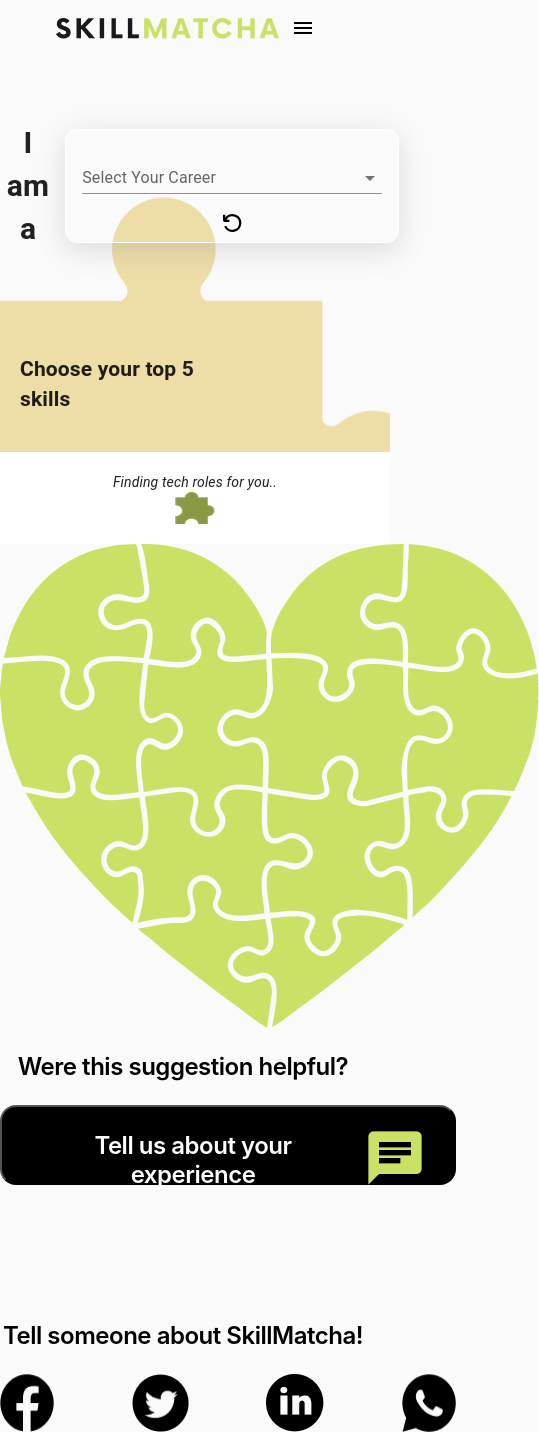
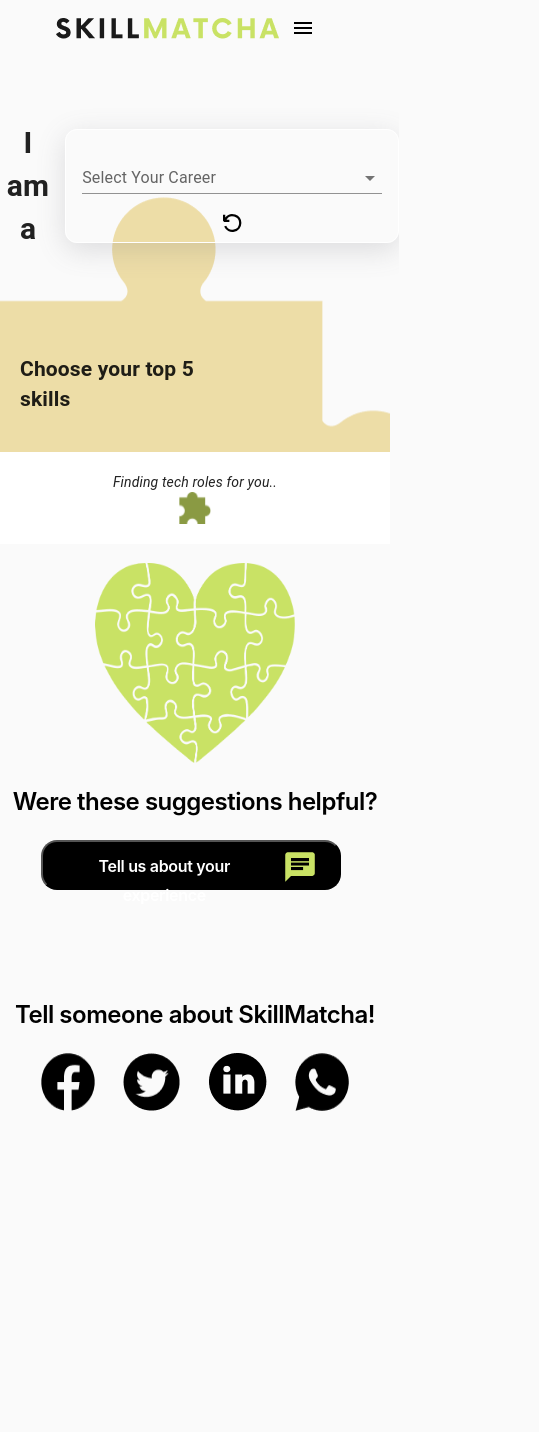
Before and after one commit to Co-Lab-You-Belong-in-Tech/skill-development, a React (Create React App) app: page / in a window 390 px wide. Shown: the whole page, 539 px wide, since content can reach past the window. After the commit the page ends 1111 px from the top, so only its background shows below. Built offline with nearby package versions, Linux system fonts and the light colour scheme.

Commit message:
Footer mobile version and loading animation

```diff
--- /dev/null
+++ b/src/components/Footer/index.tsx
@@ -0,0 +1,62 @@
+import React, { FunctionComponent } from "react";
+import {
+  useMediaQuery,useTheme
+} from "@material-ui/core";
+import rightImage from "../../assets/right_group.png";
+import leftImage from "../../assets/left_group.png";
+import facebookIcon from "../../assets/facebook.png";
+import twitterIcon from "../../assets/twitter.png";
+import linkedinIcon from "../../assets/linkedIn.png";
+import whatsappIcon from "../../assets/whatsapp.png";
+import chatGreen from "../../assets/chat_green.png";
+import mobileImage from "../../assets/mobile_footer.png"
+
+
+
+const Footer: FunctionComponent = () => {
+  const theme = useTheme();
+    const isMobile = useMediaQuery(theme.breakpoints.down("md"));
+    return (
+    <div>
+       {isMobile? (<footer>
+
+        <img src={mobileImage}  width="200"
+     height="200"  alt="left" />
+        <div>
+          <p>Were these suggestions helpful?</p>
+          <button className="footer-btn">
+            Tell us about your experience <img src={chatGreen} width="30" height="30" alt="mail" />
+          </button>
+          <p>Tell someone about SkillMatcha!</p>
+          <div className="icon-grp">
+            <img src={facebookIcon} alt="facebook" />
+            <img src={twitterIcon} alt="twitter" />
+            <img src={linkedinIcon} alt="linkedIn" />
+            <img src={whatsappIcon} alt="whatsapp" />
+          </div>
+        </div>
+            </footer>):(<footer>
+
+        <img src={leftImage} alt="left" />
+        <div>
+          <p>Were these suggestions helpful?</p>
+          <button className="footer-btn">
+            Tell us about your experience <img src={chatGreen} alt="mail" />
+          </button>
+          <p>Tell someone about SkillMatcha!</p>
+          <div className="icon-grp">
+            <img src={facebookIcon} alt="facebook" />
+            <img src={twitterIcon} alt="twitter" />
+            <img src={linkedinIcon} alt="linkedIn" />
+            <img src={whatsappIcon} alt="whatsapp" />
+          </div>
+        </div>
+        <img src={rightImage} alt="right" />
+            </footer>)}
+            </div>
+
+    )
+
+}
+
+export default Footer;
--- a/src/index.css
+++ b/src/index.css
@@ -113,31 +113,42 @@
   justify-content: center;
   padding: 20px;
 }
-.loading-img{
+.loading-img {
   animation-name: my-animation;
-  animation-duration: 1s;
-  animation-direction: alternate;
-  animation-iteration-count: infinite;
-  animation-timing-function: linear;
   width: 32px;
   height: 32px;
-  left: 0;
-  right: 0;
+  position: relative;
+  animation: my-animation 6s;
+  animation-direction: alternate;
+  animation-iteration-count: 6;
   margin-left: auto;
   margin-right: auto;
 }
 
 @keyframes my-animation {
-  from {
-    width: 32px;
-    top: 10px;
+  0% {
+    left: 0px;
+    top: 0px;
   }
-  to {
-    width: 50px;
+  25% {
+    filter: blur(4px);
+    left: 20px;
+    top: 0px;
+  }
+  50% {
+    filter: blur(1.2rem);
+    left: 20px;
     top: 20px;
   }
+  75% {
+    left: 0px;
+    top: 20px;
+  }
+  100% {
+    left: 0px;
+    top: 0px;
+  }
 }
-
 
 .share_roles {
   display: flex;
@@ -255,8 +266,37 @@
 .icon-grp {
   display: flex;
   justify-content: space-between;
+  cursor: pointer;
 }
 
-@media only screen and (min-width: 600px){
+@media only screen and (max-width: 768px) {
+  footer {
+    display: flex;
+    flex-direction: column;
+    justify-content: center;
+    align-items: center;
+    margin-top: 5%;
+  }
+  .footer-btn {
+    margin-left: 8%;
+    padding: 10px 24px;
+    font-size: 16px;
+    width: 300px;
+    height: 50px;
+  }
 
+  .icon-grp {
+    display: flex;
+    justify-content: space-evenly;
+  }
 }
+
+@media only screen and (max-device-width: 1024px) {
+  footer {
+    display: flex;
+    flex-direction: column;
+    justify-content: center;
+    align-items: center;
+    margin-top: 5%;
+  }
+}
--- a/src/pages/Home/index.tsx
+++ b/src/pages/Home/index.tsx
@@ -1,7 +1,8 @@
 import React, { FunctionComponent, useState } from "react";
-import {
-  useMediaQuery,useTheme
-} from "@material-ui/core";
+// import {
+//   useMediaQuery,useTheme
+// } from "@material-ui/core";
+import Footer from "../../components/Footer";
 import CheckBox from "../../components/Checkbox";
 import { skills, jobs, Career } from "../../data/mockData";
 import RenderGroup from "../../components/TextBox";
@@ -9,22 +10,13 @@
 import skillIcon from "../../assets/skillIcon.png";
 import mailIcon from "../../assets/mailIcon.png";
 import downLoadIcon from "../../assets/download_light.png";
-import rightImage from "../../assets/right_group.png";
-import leftImage from "../../assets/left_group.png";
-import facebookIcon from "../../assets/facebook.png";
-import twitterIcon from "../../assets/twitter.png";
-import linkedinIcon from "../../assets/linkedIn.png";
-import whatsappIcon from "../../assets/whatsapp.png";
-import chatGreen from "../../assets/chat_green.png";
 import loadingIcon from "../../assets/loading.png"
-import mobileImage from "../../assets/mobile_footer.png"
+
 
 const Home: FunctionComponent = () => {
   const [checked, setChecked] = useState(false);
   const [checkedList, setCheckedList] = useState<string[]>([]);
   const [title, setTitle] = useState<Career | null>(null);
-  const theme = useTheme();
-  const isMobile = useMediaQuery(theme.breakpoints.down("md"));
   console.log(checkedList);
   return (
     <div>
@@ -94,41 +86,7 @@
           </div>
         ) : (<div className="jobs"><em>Finding tech roles for you..</em><img className="loading-img" src={loadingIcon } alt="loading"/></div>)}
       </section>
-       {isMobile? (<footer>
-
-        <img src={mobileImage} alt="left" />
-        <div>
-          <p>Were this suggestion helpful?</p>
-          <button className="footer-btn">
-            Tell us about your experience <img src={chatGreen} alt="mail" />
-          </button>
-          <p>Tell someone about SkillMatcha!</p>
-          <div className="icon-grp">
-            <img src={facebookIcon} alt="facebook" />
-            <img src={twitterIcon} alt="twitter" />
-            <img src={linkedinIcon} alt="linkedIn" />
-            <img src={whatsappIcon} alt="whatsapp" />
-          </div>
-        </div>
-            </footer>):(<footer>
-
-        <img src={leftImage} alt="left" />
-        <div>
-          <p>Were this suggestion helpful?</p>
-          <button className="footer-btn">
-            Tell us about your experience <img src={chatGreen} alt="mail" />
-          </button>
-          <p>Tell someone about SkillMatcha!</p>
-          <div className="icon-grp">
-            <img src={facebookIcon} alt="facebook" />
-            <img src={twitterIcon} alt="twitter" />
-            <img src={linkedinIcon} alt="linkedIn" />
-            <img src={whatsappIcon} alt="whatsapp" />
-          </div>
-        </div>
-        <img src={rightImage} alt="right" />
-      </footer>)}
-
+       <Footer />
     </div>
   );
 };
```
